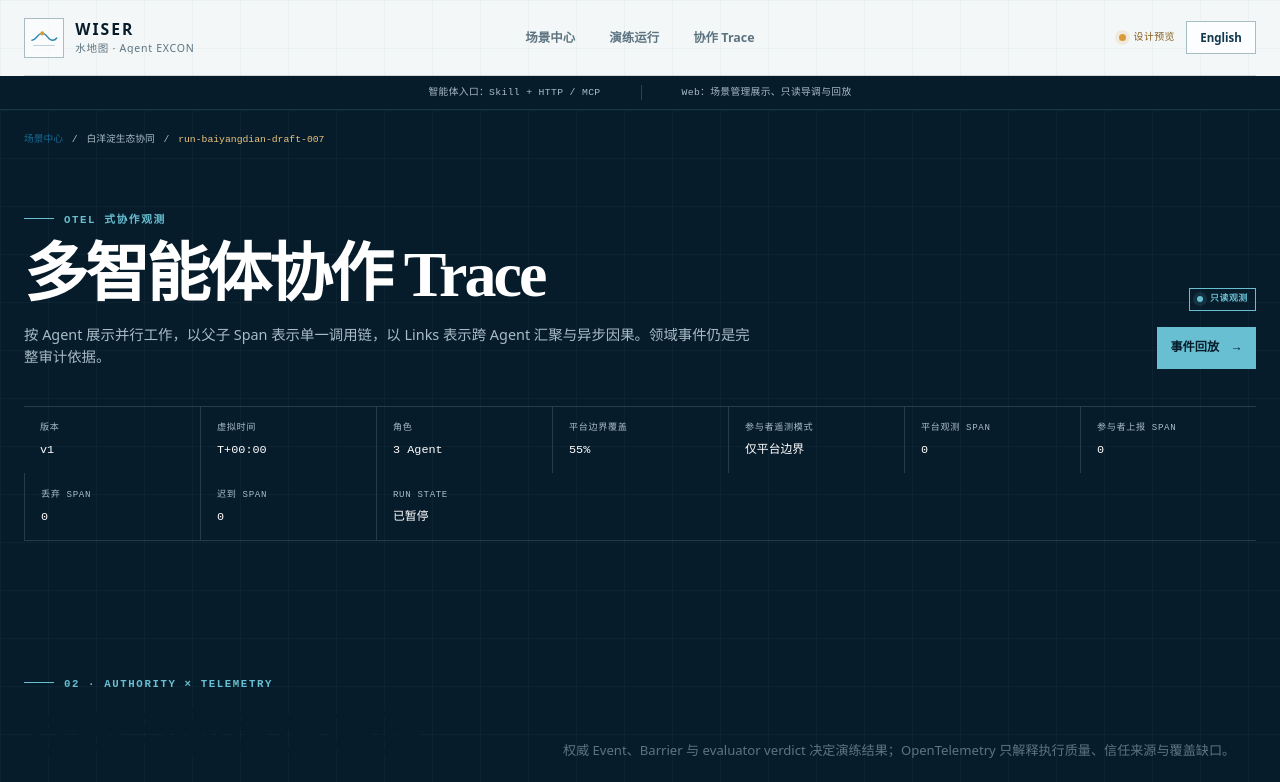
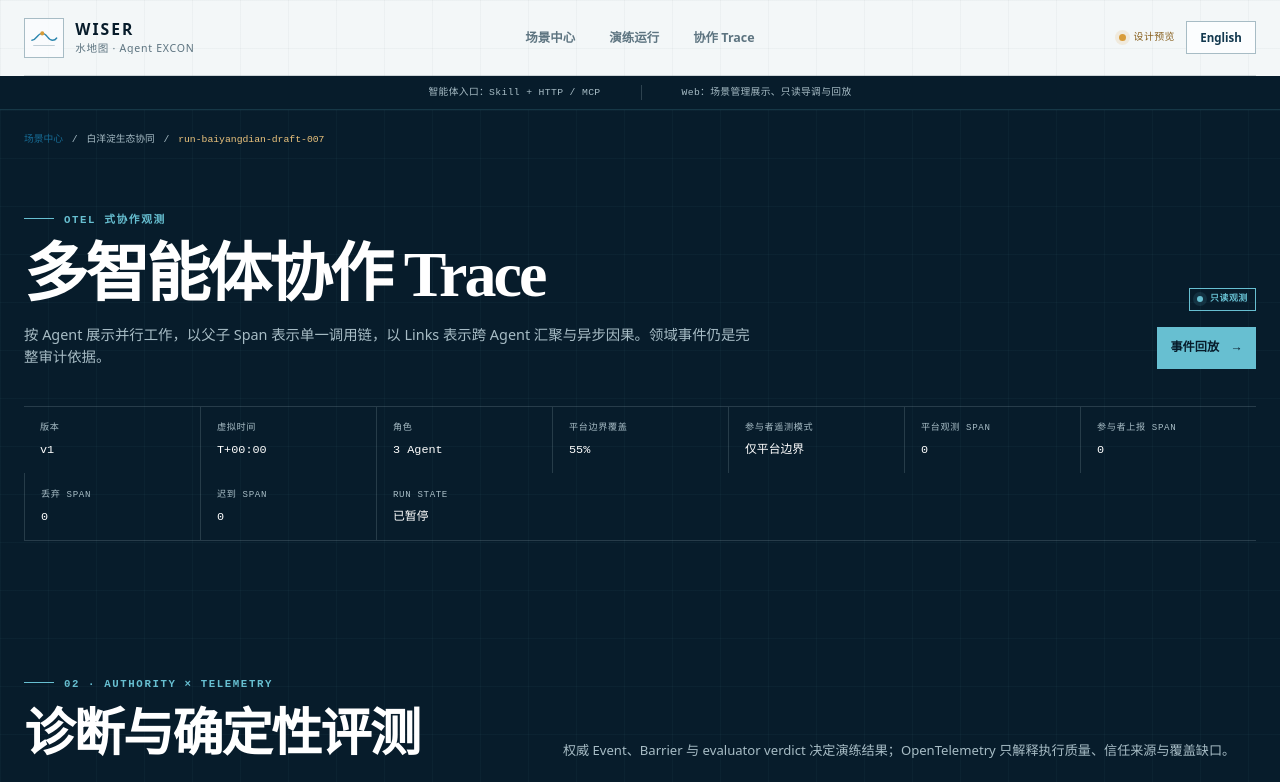
Before and after one commit to linancn/wiser, a Next.js app in the folder apps/web/: page /zh-CN/runs/run-baiyangdian-draft-007/trace in a window 1280 px wide. Shown: the top 782 px of the page. Built offline with nearby package versions, Linux system fonts and the light colour scheme.

Commit message:
test(web): verify diagnostic board visually

```diff
--- a/apps/web/src/app/globals.css
+++ b/apps/web/src/app/globals.css
@@ -2461,15 +2461,21 @@ code {
 }
 
 .diagnostics-heading h2 {
+  color: white;
   font-size: clamp(2rem, 4vw, 4rem);
 }
 
-.diagnostics-heading > p,
 .evaluation-ledger > header > p,
 .signal-matrix > header > p,
 .diagnostic-findings > header > p {
   margin: 0;
   color: var(--muted);
+  font-size: 0.82rem;
+}
+
+.diagnostics-heading > p {
+  margin: 0;
+  color: var(--silt);
   font-size: 0.82rem;
 }
 
```
Also changed, not shown: 1 other file (tests, documents, lock files or other folders).
